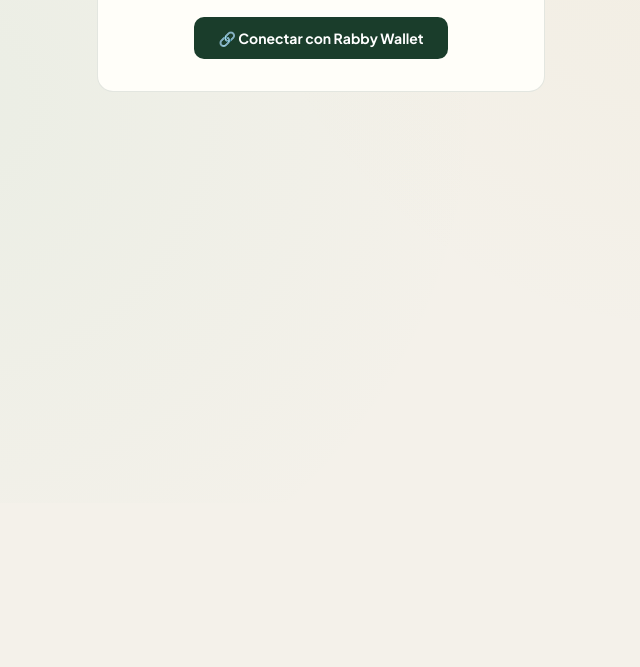
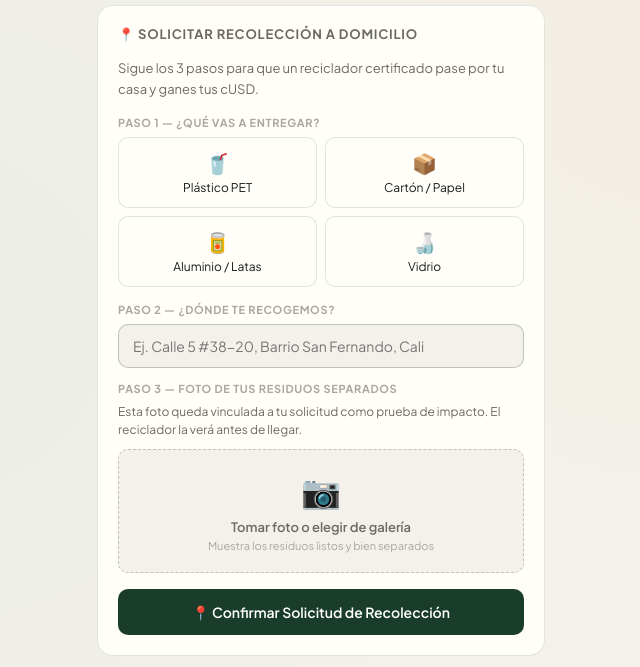
Before and after one commit to lopez8612v-source/eco-ruta-celo-, a plain HTML site: page index.html in a window 1280 px wide. Shown: the part 297-964 px from the top of the page, without its empty margins (319-959 px from the left). Before the commit the page ends 800 px from the top, so only its background shows below. Drawn offline with nearby package versions, Linux system fonts and the light colour scheme.

Commit message:
Update index.html

```diff
--- a/index.html
+++ b/index.html
@@ -982,8 +982,8 @@
   document.getElementById('solicitud-ok').scrollIntoView({ behavior: 'smooth' });
 }
 
-/* ── Inicializar: si no hay billetera, mostrar gate en Hogar ── */
-updateCiudadanoGate(false);
+/* ── Inicializar: mostrar contenido directamente sin requerir wallet ── */
+updateCiudadanoGate(true);
 </script>
 </body>
 </html>
```
